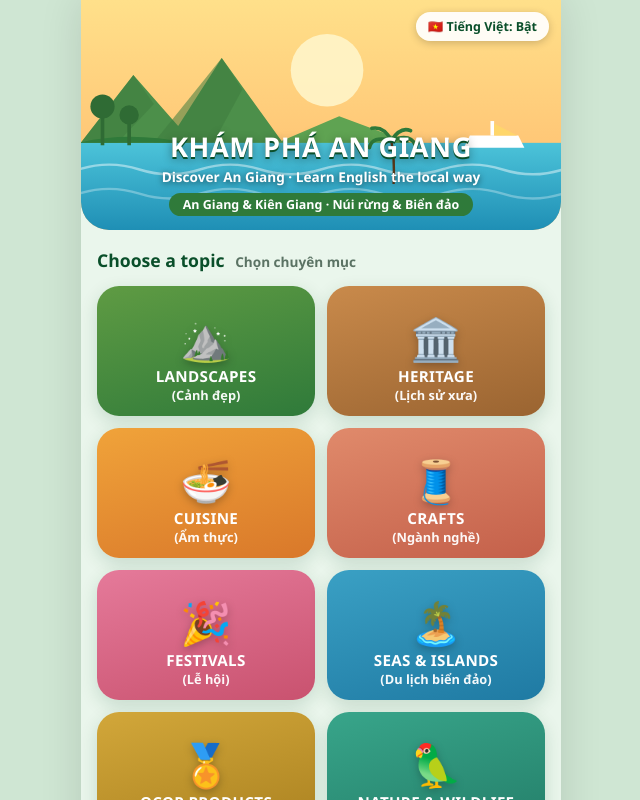
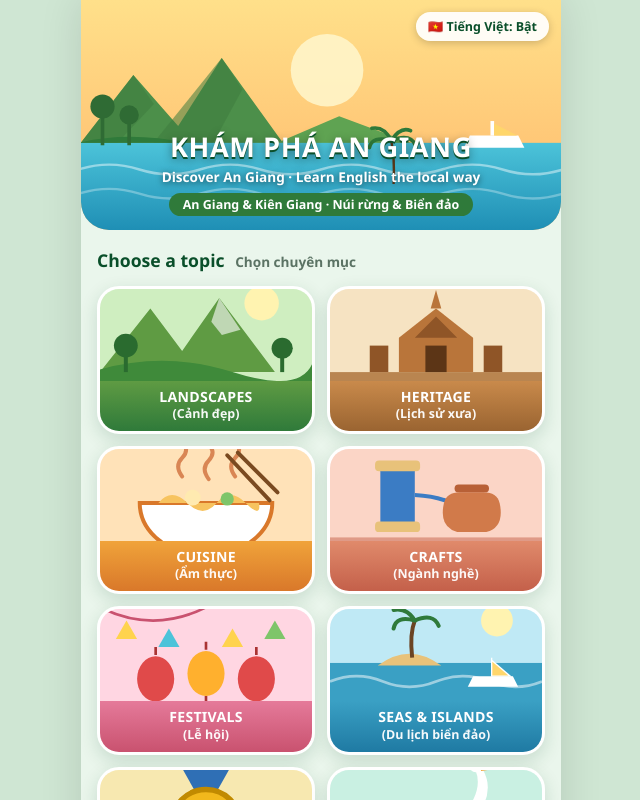
Before and after one commit to chunganhvu/discover-an-giang, a Next.js app: page / in a window 1280 px wide. Shown: the top 800 px of the page, without its empty margins (319-959 px from the left). Built offline with nearby package versions, Linux system fonts and the light colour scheme.

Commit message:
Polish UI toward mockup: illustrated topic cards, peeking flashcards, speaker button, tab icons
Co-Authored-By: Claude Sonnet 5.5 <noreply@anthropic.com>
Claude-Session: https://claude.ai/code/session_017VkgmbceZMdWb5JF3NJwu1

```diff
--- a/src/app/globals.css
+++ b/src/app/globals.css
@@ -61,15 +61,14 @@ button { font: inherit; cursor: pointer; }
 
 .grid { list-style: none; margin: 0; padding: 0; display: grid; grid-template-columns: 1fr 1fr; gap: 12px; }
 .cat-card {
-  display: flex; flex-direction: column; align-items: center; justify-content: flex-end;
-  min-height: 130px; padding: 12px 8px; border-radius: var(--radius); color: #fff;
-  box-shadow: var(--shadow); text-align: center; position: relative; overflow: hidden;
-  transition: transform .15s;
+  display: flex; flex-direction: column; min-height: 140px; border-radius: var(--radius); overflow: hidden;
+  box-shadow: var(--shadow); text-align: center; background: #fff; border: 3px solid #fff; transition: transform .15s;
 }
 .cat-card:active { transform: scale(.97); }
-.cat-emoji { font-size: 2.6rem; line-height: 1; margin-bottom: 6px; filter: drop-shadow(0 3px 4px rgba(0,0,0,.25)); }
-.cat-title { font-weight: 900; font-size: .95rem; text-transform: uppercase; letter-spacing: .02em; }
-.cat-vi { font-size: .8rem; font-weight: 700; opacity: .95; }
+.cat-art { display: block; width: 100%; height: 92px; flex: none; }
+.cat-label { flex: 1; display: grid; align-content: center; padding: 8px 6px 9px; color: #fff; }
+.cat-title { font-weight: 900; font-size: .88rem; text-transform: uppercase; letter-spacing: .02em; line-height: 1.15; }
+.cat-vi { font-size: .78rem; font-weight: 700; opacity: .95; }
 .foot { margin: 22px 4px 0; text-align: center; font-size: .8rem; color: var(--muted); }
 
 /* ---------- Category / lesson heads ---------- */
@@ -217,3 +216,25 @@ button { font: inherit; cursor: pointer; }
 @media (prefers-reduced-motion: reduce) {
   *, *::before, *::after { animation: none !important; transition: none !important; }
 }
+
+/* ---------- Mockup polish ---------- */
+.card-wrap { position: relative; margin: 0 14px; overflow: visible; }
+.card-wrap::before, .card-wrap::after {
+  content: ''; position: absolute; top: 18px; bottom: 18px; width: 22px; background: #fff; border: 3px solid var(--green);
+  opacity: 0; border-radius: 18px; z-index: 0;
+}
+.card-wrap::before { left: -14px; border-right: 0; border-radius: 18px 0 0 18px; }
+.card-wrap::after { right: -14px; border-left: 0; border-radius: 0 18px 18px 0; }
+.card-wrap.has-prev::before, .card-wrap.has-next::after { opacity: .55; }
+.flashcard { position: relative; z-index: 1; }
+.lesson-main { overflow-x: clip; }
+.speaker-btn {
+  display: inline-grid; place-items: center; width: 30px; height: 30px; margin-left: 6px; border: 0; border-radius: 50%;
+  background: #d8f0de; color: var(--green); vertical-align: middle;
+}
+.tabs { box-shadow: 0 -4px 14px rgba(15, 80, 42, .08); }
+.tabs a { position: relative; }
+.tabs a.on::before { content: ''; position: absolute; top: 0; width: 44px; height: 3px; border-radius: 0 0 4px 4px; background: var(--green); }
+.tabs svg { margin-bottom: 1px; }
+.grid li:last-child:nth-child(odd) { grid-column: 1 / -1; }
+.grid li:last-child:nth-child(odd) .cat-art { height: 110px; }
--- a/src/app/page.tsx
+++ b/src/app/page.tsx
@@ -1,6 +1,7 @@
 import Link from 'next/link';
 import Hero from '@/components/Hero';
 import { categories } from '@/data/content';
+import CategoryArt from '@/components/CategoryArt';
 
 export default function Home() {
   return (
@@ -13,16 +14,12 @@ export default function Home() {
         <ul className="grid">
           {categories.map((c) => (
             <li key={c.id}>
-              <Link
-                href={`/c/${c.id}/`}
-                className="cat-card"
-                style={{ background: `linear-gradient(165deg, ${c.from}, ${c.to})` }}
-              >
-                <span className="cat-emoji" aria-hidden="true">
-                  {c.emoji}
+              <Link href={`/c/${c.id}/`} className="cat-card">
+                <CategoryArt id={c.id} />
+                <span className="cat-label" style={{ background: `linear-gradient(180deg, ${c.from}, ${c.to})` }}>
+                  <span className="cat-title">{c.title}</span>
+                  <span className="cat-vi">({c.vi})</span>
                 </span>
-                <span className="cat-title">{c.title}</span>
-                <span className="cat-vi">({c.vi})</span>
               </Link>
             </li>
           ))}
--- /dev/null
+++ b/src/components/CategoryArt.tsx
@@ -0,0 +1,97 @@
+/** Small flat-style scene per category, used at the top of each topic card. */
+const scenes: Record<string, React.ReactNode> = {
+  landscapes: (
+    <>
+      <rect width="160" height="100" fill="#cfeec0" />
+      <circle cx="122" cy="26" r="13" fill="#fff3b0" />
+      <path d="M0 78 L38 30 L62 62 L90 22 L132 78Z" fill="#5f9b43" />
+      <path d="M90 22 L106 46 L92 50 L84 40Z" fill="#fff" opacity=".6" />
+      <path d="M0 76 Q50 62 100 78 T160 72 V100 H0Z" fill="#3f8a3a" />
+      <g fill="#2a6b2f"><rect x="18" y="62" width="3" height="16" /><circle cx="19.5" cy="58" r="9" /><rect x="136" y="64" width="3" height="14" /><circle cx="137.5" cy="60" r="8" /></g>
+    </>
+  ),
+  heritage: (
+    <>
+      <rect width="160" height="100" fill="#f6e3c2" />
+      <rect y="78" width="160" height="22" fill="#b98550" />
+      <g fill="#b9753a"><path d="M52 78 V52 L80 30 L108 52 V78Z" /><path d="M64 52 L80 36 L96 52Z" fill="#8f5527" /><rect x="72" y="58" width="16" height="20" fill="#5c3516" /><path d="M76 30 L80 16 L84 30Z" /></g>
+      <g fill="#8f5527"><rect x="30" y="58" width="14" height="20" /><rect x="116" y="58" width="14" height="20" /></g>
+    </>
+  ),
+  cuisine: (
+    <>
+      <rect width="160" height="100" fill="#ffe2b8" />
+      <g stroke="#c9602a" strokeWidth="3" fill="none" strokeLinecap="round" opacity=".7"><path d="M62 36 q-6 -8 0 -14 q6 -6 0 -12" /><path d="M82 38 q-6 -8 0 -14 q6 -6 0 -12" /><path d="M102 36 q-6 -8 0 -14 q6 -6 0 -12" /></g>
+      <path d="M30 56 H130 A50 40 0 0 1 30 56Z" fill="#fff" stroke="#d9782a" strokeWidth="3" />
+      <path d="M44 56 q10 -12 22 0 t22 0 t22 0 t10 0" fill="#f7c35f" />
+      <circle cx="70" cy="52" r="6" fill="#ffeab0" /><circle cx="96" cy="53" r="5" fill="#7ec56a" />
+      <path d="M96 20 L128 54 M104 18 L134 48" stroke="#7a4a20" strokeWidth="3" strokeLinecap="round" />
+    </>
+  ),
+  crafts: (
+    <>
+      <rect width="160" height="100" fill="#fbd5c6" />
+      <rect y="82" width="160" height="18" fill="#c4604a" opacity=".5" />
+      <g><rect x="38" y="28" width="26" height="46" rx="4" fill="#3b7cc4" /><rect x="34" y="24" width="34" height="8" rx="3" fill="#e8c27a" /><rect x="34" y="70" width="34" height="8" rx="3" fill="#e8c27a" /><path d="M64 50 Q100 52 112 74" stroke="#3b7cc4" strokeWidth="3" fill="none" /></g>
+      <path d="M96 78 q-14 -4 -10 -22 q2 -8 12 -8 h18 q10 0 12 8 q4 18 -10 22Z" fill="#d17a4a" />
+      <rect x="94" y="42" width="26" height="6" rx="3" fill="#b86036" />
+    </>
+  ),
+  festivals: (
+    <>
+      <rect width="160" height="100" fill="#ffd6e2" />
+      <path d="M0 14 Q40 34 80 14 T160 14" stroke="#c9526f" strokeWidth="2" fill="none" />
+      <g><path d="M20 24 l8 14 h-16Z" fill="#ffd34d" /><path d="M52 30 l8 14 h-16Z" fill="#4cc3d9" /><path d="M100 30 l8 14 h-16Z" fill="#ffd34d" /><path d="M132 24 l8 14 h-16Z" fill="#7ec56a" /></g>
+      <g fill="#e04a4a"><ellipse cx="42" cy="68" rx="14" ry="17" /><ellipse cx="80" cy="64" rx="14" ry="17" fill="#ffb02e" /><ellipse cx="118" cy="68" rx="14" ry="17" /></g>
+      <g stroke="#a33" strokeWidth="2"><path d="M42 50 v-6 M80 46 v-6 M118 50 v-6" /><path d="M42 85 v10 M80 81 v14 M118 85 v10" /></g>
+    </>
+  ),
+  'seas-islands': (
+    <>
+      <rect width="160" height="100" fill="#bfe9f5" />
+      <circle cx="126" cy="24" r="12" fill="#fff3b0" />
+      <rect y="56" width="160" height="44" fill="#3aa0c4" />
+      <path d="M0 70 Q20 62 40 70 T80 70 T120 70 T160 70" stroke="#fff" strokeOpacity=".5" strokeWidth="2" fill="none" />
+      <path d="M36 58 Q60 40 84 58Z" fill="#e8c27a" />
+      <path d="M62 52 Q60 34 64 24" stroke="#6b4423" strokeWidth="3" fill="none" /><path d="M64 24 q-14 -4 -16 6 M64 24 q14 -6 18 4 M64 24 q-6 -10 -16 -8" stroke="#2f7a3a" strokeWidth="3" fill="none" strokeLinecap="round" />
+      <g transform="translate(104 60)"><path d="M0 14 L4 6 H34 L38 14Z" fill="#fff" /><path d="M18 -8 V6 M18 -6 L32 6 H18Z" stroke="#fff" fill="#ffd66b" /></g>
+    </>
+  ),
+  ocop: (
+    <>
+      <rect width="160" height="100" fill="#f7e8b0" />
+      <path d="M62 14 L80 46 L98 14Z" fill="#2f6fb5" />
+      <circle cx="80" cy="56" r="26" fill="#f2b81c" stroke="#c18a00" strokeWidth="4" />
+      <path d="M80 40 l5 11 12 1 -9 8 3 12 -11 -6 -11 6 3 -12 -9 -8 12 -1Z" fill="#fff6c9" />
+      <g fill="#d9a441"><rect x="16" y="64" width="22" height="22" rx="5" /><rect x="20" y="58" width="14" height="8" rx="2" fill="#a56a1f" /></g>
+      <g fill="#fff" stroke="#8b4a2a" strokeWidth="2"><path d="M128 86 v-24 q0 -6 6 -6 q6 0 6 6 v24Z" /></g>
+    </>
+  ),
+  wildlife: (
+    <>
+      <rect width="160" height="100" fill="#c9f0e2" />
+      <rect y="70" width="160" height="30" fill="#4bb89c" />
+      <g stroke="#237d68" strokeWidth="3" strokeLinecap="round"><path d="M18 80 V52 M28 80 V46 M138 80 V54 M148 80 V48" /></g>
+      <g fill="#fff"><ellipse cx="84" cy="54" rx="22" ry="12" /><path d="M100 50 Q118 28 108 12 L112 10 Q128 30 108 54Z" /><circle cx="110" cy="12" r="5" /></g>
+      <path d="M113 11 L128 14 L114 16Z" fill="#f2a53a" />
+      <g stroke="#f2a53a" strokeWidth="3"><path d="M78 66 v14 M90 66 v14" /></g>
+    </>
+  ),
+  spiritual: (
+    <>
+      <rect width="160" height="100" fill="#e6dbf5" />
+      <circle cx="124" cy="24" r="14" fill="#fff6d8" />
+      <rect y="84" width="160" height="16" fill="#8d6bb8" opacity=".5" />
+      <g fill="#8d4fa3"><path d="M50 84 V66 H110 V84Z" /><path d="M42 66 H118 L80 52Z" fill="#6a4a96" /><path d="M54 52 H106 L80 38Z" /><path d="M62 38 H98 L80 24Z" fill="#6a4a96" /><rect x="76" y="14" width="8" height="12" /></g>
+      <rect x="72" y="70" width="16" height="14" fill="#ffd66b" />
+    </>
+  ),
+};
+
+export default function CategoryArt({ id }: { id: string }) {
+  return (
+    <svg className="cat-art" viewBox="0 0 160 100" preserveAspectRatio="xMidYMid slice" aria-hidden="true">
+      {scenes[id]}
+    </svg>
+  );
+}
--- a/src/components/LessonTabs.tsx
+++ b/src/components/LessonTabs.tsx
@@ -13,12 +13,12 @@ export default function LessonTabs({
   return (
     <nav className="tabs" aria-label="Lesson mode">
       <Link href={`${base}/learn/`} className={active === 'learn' ? 'on' : ''}>
-        <span aria-hidden="true">📖</span>
+        <svg viewBox="0 0 24 24" width="24" height="24" fill="none" stroke="currentColor" strokeWidth="2" strokeLinecap="round" strokeLinejoin="round" aria-hidden="true"><path d="M2 4h7a3 3 0 0 1 3 3v13a2 2 0 0 0-2-2H2z" /><path d="M22 4h-7a3 3 0 0 0-3 3v13a2 2 0 0 1 2-2h8z" /></svg>
         Học từ vựng
         <small>Learn</small>
       </Link>
       <Link href={`${base}/quiz/`} className={active === 'quiz' ? 'on' : ''}>
-        <span aria-hidden="true">📝</span>
+        <svg viewBox="0 0 24 24" width="24" height="24" fill="none" stroke="currentColor" strokeWidth="2" strokeLinecap="round" strokeLinejoin="round" aria-hidden="true"><path d="M4 4h12l4 4v12H4z" /><path d="M8 12h8M8 16h5" /></svg>
         Câu đố
         <small>Quiz</small>
       </Link>
```
Also changed, not shown: src/components/LearnClient.tsx (+5 -2 lines).
